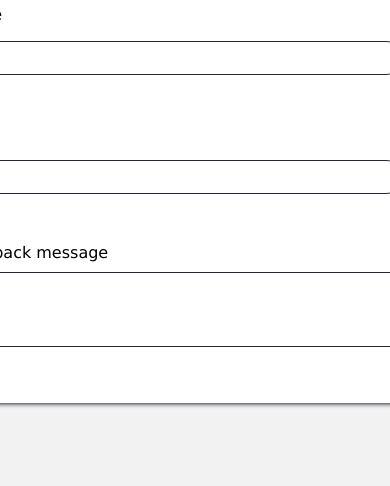
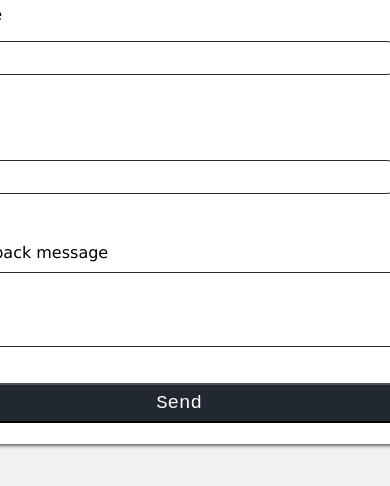
Before and after one commit to ZigEliaZag/api-project_-, a website: page pages/feedback.html in a window 390 px wide. Shown: the part 74-560 px from the top of the page. Drawn offline with nearby package versions, Linux system fonts and the light colour scheme; a web font is replaced by a local one.

Commit message:
styled button for large screens. changed tablets screen size to 991px

```diff
--- a/css/style.css
+++ b/css/style.css
@@ -394,14 +394,12 @@ header {
         background-color: #ffff;
         width: 40rem;
         border-radius: 14px;
-        /* add shadow too sides*/
+        /* add shadow to all sides */
         box-shadow: 0px 0px 4px 1px #222831;
     }
 
     /* inputs */
     .user-input {
-        width: 100%;
-        height: 70px;
         margin: 17px 0;
     }
 
@@ -433,10 +431,21 @@ header {
         height: 4.7rem;
         padding: 10px 10px 10px 10px;
     }
+
+    .info-field button {
+        width: 100%;
+        height: 2.5rem;
+        border-radius: inherit;
+        margin-bottom: 1.3rem;
+        font-size: 19px;
+        color: #ffffff;
+        font-family: 'Courier New', Courier, monospace;
+        background-color: #222831;
+    }
 }
 
 /* for tablets with screens 768px */
-@media(max-width: 768px) {
+@media(max-width: 991px) {
 
     /* hidden navigation menu */
     .navigation-container .navigation-menu {
```
